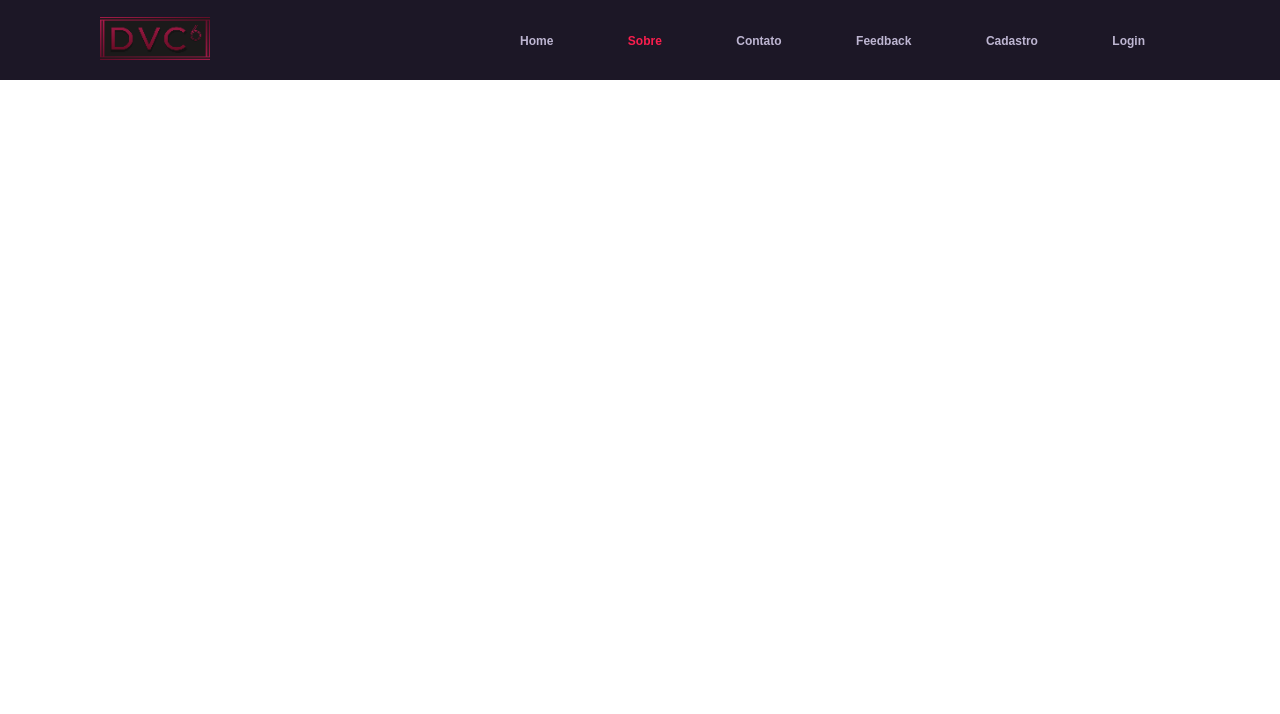
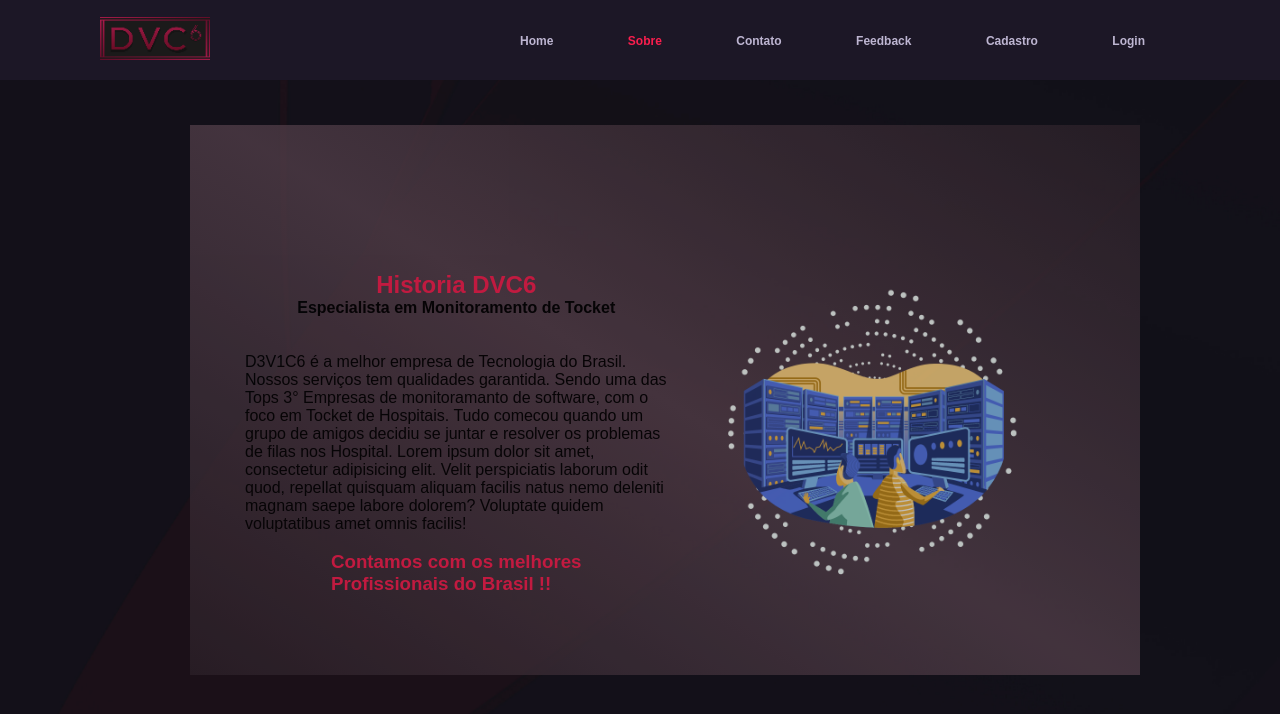
Before and after one commit to DVC6/dvc6, a plain HTML site: page frontend/pages/sobre.html in a window 1280 px wide. Drawn offline with Linux system fonts and the light colour scheme.

Commit message:
Pagina Sobre provisoria

```diff
--- a/frontend/pages/sobre.html
+++ b/frontend/pages/sobre.html
@@ -1,5 +1,6 @@
 <!DOCTYPE html>
 <html lang="en">
+
 <head>
     <meta charset="UTF-8">
     <meta http-equiv="X-UA-Compatible" content="IE=edge">
@@ -8,6 +9,7 @@
     <link rel="stylesheet" href="../styles/navbar.css">
     <title>Pagina Sobre</title>
 </head>
+
 <body>
     <nav>
         <input type="checkbox" id="check">
@@ -24,5 +26,40 @@
             <li><a href="login.html">Login</a></li>
         </ul>
     </nav>
+    <section>
+    <div class="container">
+
+        <div class="contactForm" id="card-copiaContact-sobre">
+            <div class="Div-card-sobre">
+            <h1> Historia DVC6 </h1>
+            <h4> Especialista em Monitoramento  de Tocket </h4>
+            <p>
+                <br><br>
+                D3V1C6 é a melhor empresa de Tecnologia do Brasil.
+                 Nossos serviços tem qualidades garantida.
+                Sendo uma das Tops 3° Empresas de monitoramanto de software,
+                com o foco em Tocket de Hospitais.
+                Tudo comecou quando um grupo de amigos decidiu se juntar e
+                resolver os problemas de filas nos Hospital.
+
+                <!-- PAREI AQUI  -->
+                Lorem ipsum dolor sit amet, consectetur adipisicing elit. Velit perspiciatis
+                laborum odit quod, repellat quisquam aliquam facilis natus nemo deleniti magnam saepe
+                labore dolorem?
+                Voluptate quidem voluptatibus amet omnis facilis!
+                <br> <br>
+              <h3> Contamos com os melhores <br>
+                Profissionais do Brasil !! </h3>
+
+            </p>
+            </div>
+            <div class="Div-card-sobre-animacao">
+                <img src="../img/imagem_sobre.png" id="imagem_fundo_sobre">
+            </div>
+
+        </div>
+    </div>
+</section>
 </body>
+
 </html>
--- a/frontend/styles/contactR.css
+++ b/frontend/styles/contactR.css
@@ -303,3 +303,47 @@ section {
   color: #fa1e4e;
   font-size: 5vh;
 }
+
+/*//////////////////////////////////////////////////////////////////////////////////////////*/
+/*PAGINA SOBRE*/
+
+.Div-card-sobre{
+    display: flex;
+    /* border:2px solid floralwhite; */
+    width: 100%;
+    height: 110%;
+    align-items: center;
+    flex-direction: column;
+    justify-content: center;
+
+}
+.Div-card-sobre h1 {
+  color: #fa1e4e;
+  padding-top: 6%;
+
+}
+
+.Div-card-sobre h3 {
+  color: #fa1e4e;
+}
+
+.Div-card-sobre-animacao{
+  /* border:2px solid rgb(225, 157, 20); */
+  width: 100%;
+  height: 110%;
+  display: flex;
+  justify-content: center;
+  align-items: center;
+}
+
+.container #card-copiaContact-sobre{
+  display: flex;
+  flex-direction: row;
+  padding-left: 5%;
+  margin-left: 100px;
+}
+
+.container #imagem_fundo_sobre{
+  width: 140%;
+  height: 80%;
+}
```
Also changed, not shown: site/public/pages/sobre.html (+7 -0 lines), frontend/img/imagem_sobre.png (added).
